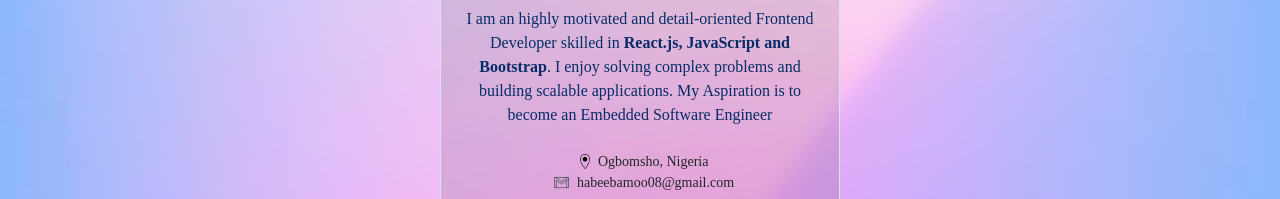
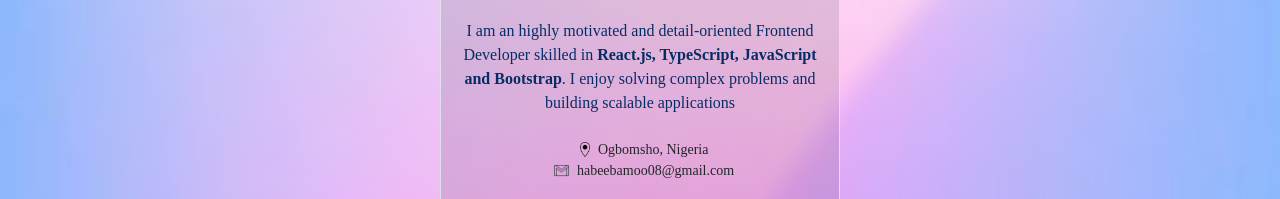
Before and after one commit to Habeebamoo/Habeeb-amoo-profile-card, a plain HTML site: page index.html in a window 1280 px wide. Shown: the part 316-515 px from the top of the page. Drawn offline with nearby package versions, Linux system fonts and the light colour scheme; a web font is replaced by a local one.

Commit message:
Update index.html

```diff
--- a/index.html
+++ b/index.html
@@ -25,7 +25,7 @@
                 </div>
             </div>
             <section class="text-center">
-                <p class="text-primary-emphasis px-2" data-testid="shortBio">I am an highly motivated and detail-oriented Frontend Developer skilled in <b>React.js, JavaScript and Bootstrap</b>. I enjoy solving complex problems and building scalable applications. My Aspiration is to become an Embedded Software Engineer</p>
+                <p class="text-primary-emphasis px-2" data-testid="shortBio">I am an highly motivated and detail-oriented Frontend Developer skilled in <b>React.js, TypeScript, JavaScript and Bootstrap</b>. I enjoy solving complex problems and building scalable applications</p>
                 <div class="location mt-4">
                     <img src="./assets/location.png" class="img-fluid mx-2">
                     <small data-testid="currentLocation">Ogbomsho, Nigeria</small>
```
